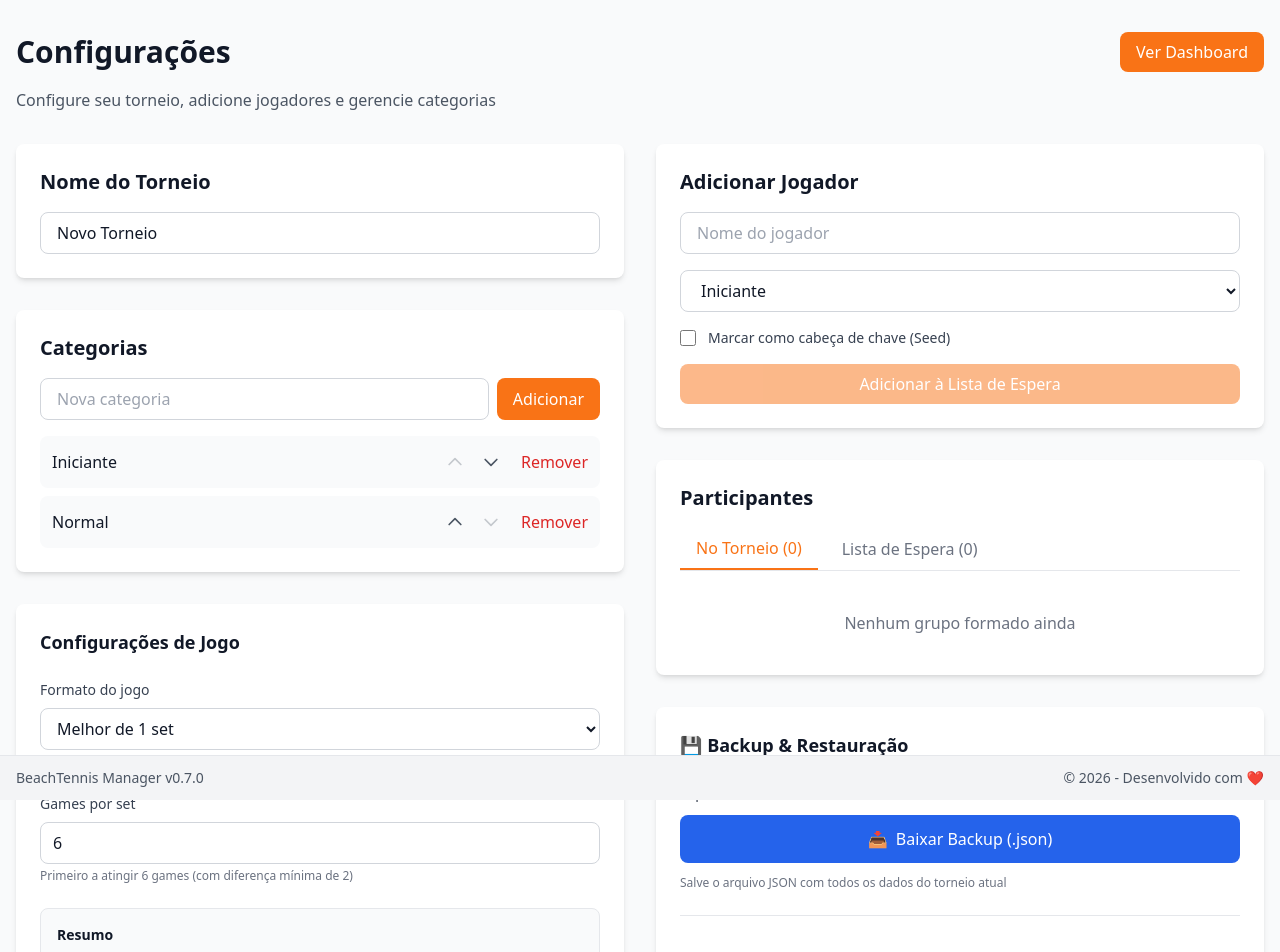
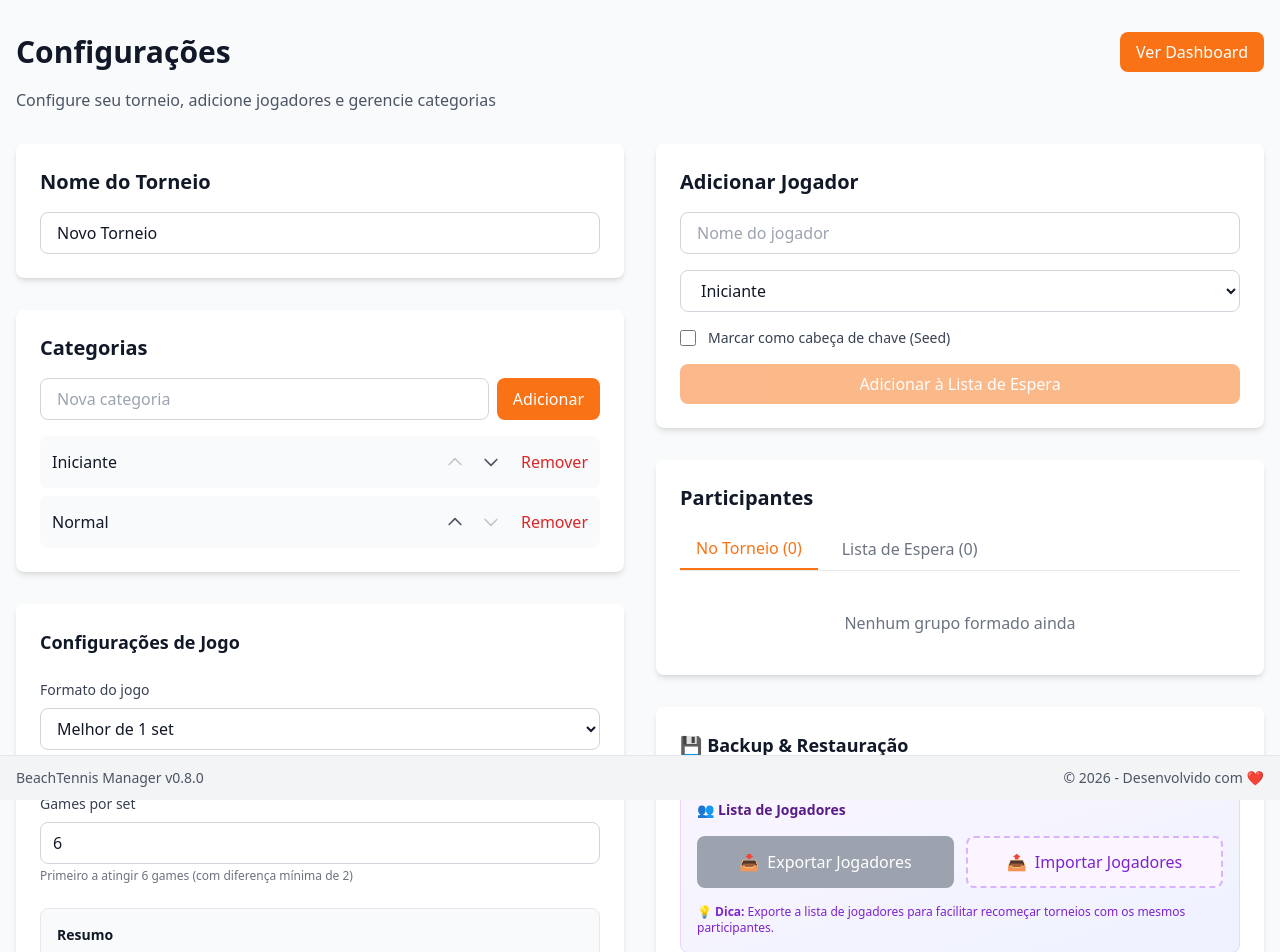
Before and after one commit to tmill15/torneio-beach-tennis, a Next.js app: page /config in a window 1280 px wide. Shown: the top 952 px of the page. Built offline with nearby package versions, Linux system fonts and the light colour scheme.

Commit message:
feat: update version to 0.8.0 and implement player import/export functionality, enhancing tournament management and user experience

```diff
--- a/app/config/page.tsx
+++ b/app/config/page.tsx
@@ -118,6 +118,12 @@ export default function ConfigPage() {
     if (window.confirm(message)) {
       resetAndRedrawGroups(categoria, selectedPhaseForReset);
     }
+  };
+
+  const handleImportPlayers = (players: typeof tournament.waitingList) => {
+    players.forEach(player => {
+      addPlayer(player.nome, player.categoria, player.isSeed || false);
+    });
   };
 
   // Jogadores na lista de espera
@@ -486,7 +492,11 @@ export default function ConfigPage() {
 
             {/* Backup & Restauração */}
             <div className="bg-white dark:bg-gray-800 rounded-lg shadow-md p-6">
-              <BackupPanel tournament={tournament} onImport={importTournament} />
+              <BackupPanel
+                tournament={tournament}
+                onImport={importTournament}
+                onImportPlayers={handleImportPlayers}
+              />
             </div>
           </div>
         </div>
--- a/app/page.tsx
+++ b/app/page.tsx
@@ -139,10 +139,6 @@ export default function Home() {
           {/* Navegação de Fases (Sempre visível) */}
           {groupsInCategory.length > 0 && (
             <div className="mt-4">
-              <div className="flex items-center gap-2 mb-4">
-                <span className="text-sm font-medium text-gray-700 dark:text-gray-300">
-                  Fase:
-                </span>
               <div className="flex gap-1 overflow-x-auto pb-2">
                 {[1, 2, 3].map((phase) => {
                   const phaseGroupsExist = groupsInCategory.some(g => g.fase === phase);
@@ -150,28 +146,29 @@ export default function Home() {
                   const isLocked = phase > maxPhase; // Só bloqueia fases futuras
                   const isCurrent = phase === selectedPhase;
                   const isCompleted = phase < maxPhase; // Fase já passou
+                  // Desabilita se for fase futura OU se não existir grupos nessa fase
+                  const isDisabled = isLocked || !phaseGroupsExist;
 
                   return (
                     <button
                       key={phase}
                       onClick={() => setSelectedPhase(phase)}
-                        disabled={isLocked} // Só desabilita fases futuras
+                      disabled={isDisabled}
                       className={`px-4 py-2 rounded-lg font-medium transition-colors whitespace-nowrap ${
                         isCurrent
                           ? 'bg-primary text-white'
-                            : isLocked
+                          : isDisabled
                             ? 'cursor-not-allowed bg-gray-200 text-gray-400 dark:bg-gray-700 dark:text-gray-500'
                             : 'bg-white dark:bg-gray-800 text-gray-700 dark:text-gray-300 hover:bg-gray-100 dark:hover:bg-gray-700'
                       }`}
                     >
                       {phase === 3 ? 'FINAL' : `Fase ${phase}`}
                       {isLocked && <span className="ml-1">🔒</span>}
-                        {isCompleted && <span className="ml-1 text-xs">✓</span>}
+                      {isCompleted && phaseGroupsExist && <span className="ml-1 text-xs">✓</span>}
                       {isCurrent && phase === maxPhase && <span className="ml-1 text-xs opacity-75">(Atual)</span>}
                     </button>
                   );
                 })}
-                </div>
               </div>
             </div>
           )}
--- a/components/BackupPanel.tsx
+++ b/components/BackupPanel.tsx
@@ -6,18 +6,20 @@
 'use client';
 
 import { useState, useRef, ChangeEvent } from 'react';
-import type { Tournament } from '@/types';
+import type { Tournament, Player } from '@/types';
 import { downloadBackup, importTournament, validateBackup, getBackupMetadata } from '@/services/backupService';
 
 interface BackupPanelProps {
   tournament: Tournament;
   onImport: (tournament: Tournament) => void;
+  onImportPlayers: (players: Player[]) => void;
 }
 
-export function BackupPanel({ tournament, onImport }: BackupPanelProps) {
+export function BackupPanel({ tournament, onImport, onImportPlayers }: BackupPanelProps) {
   const [isImporting, setIsImporting] = useState(false);
   const [error, setError] = useState<string | null>(null);
   const fileInputRef = useRef<HTMLInputElement>(null);
+  const playersFileInputRef = useRef<HTMLInputElement>(null);
 
   const handleExport = () => {
     try {
@@ -79,6 +81,86 @@ export function BackupPanel({ tournament, onImport }: BackupPanelProps) {
     }
   };
 
+  // ===== Exportar/Importar Jogadores =====
+
+  const handleExportPlayers = () => {
+    try {
+      const playersData = {
+        exportDate: new Date().toISOString(),
+        totalPlayers: tournament.waitingList.length,
+        players: tournament.waitingList.map(p => ({
+          nome: p.nome,
+          categoria: p.categoria,
+          isSeed: p.isSeed || false,
+        })),
+      };
+
+      const dataStr = JSON.stringify(playersData, null, 2);
+      const blob = new Blob([dataStr], { type: 'application/json' });
+      const url = URL.createObjectURL(blob);
+      const link = document.createElement('a');
+
+      const filename = `jogadores-${tournament.nome.replace(/\s+/g, '-')}-${new Date().toISOString().split('T')[0]}.json`;
+      link.href = url;
+      link.download = filename;
+      document.body.appendChild(link);
+      link.click();
+      document.body.removeChild(link);
+      URL.revokeObjectURL(url);
+
+      setError(null);
+    } catch (err) {
+      setError('Erro ao exportar jogadores');
+      console.error(err);
+    }
+  };
+
+  const handleImportPlayers = async (e: ChangeEvent<HTMLInputElement>) => {
+    const file = e.target.files?.[0];
+    if (!file) return;
+
+    setIsImporting(true);
+    setError(null);
+
+    try {
+      const json = await file.text();
+      const data = JSON.parse(json);
+
+      // Validação básica
+      if (!data.players || !Array.isArray(data.players)) {
+        setError('Arquivo de jogadores inválido');
+        setIsImporting(false);
+        return;
+      }
+
+      // Confirmação antes de importar
+      const message = `Você está prestes a importar ${data.totalPlayers || data.players.length} jogador(es).\n\n` +
+        `Eles serão adicionados à lista de espera.\n\n` +
+        `Deseja continuar?`;
+
+      if (window.confirm(message)) {
+        const playersToImport: Player[] = data.players.map((p: any, idx: number) => ({
+          id: Date.now() + idx,
+          nome: p.nome || '',
+          categoria: p.categoria || tournament.categorias[0],
+          isSeed: p.isSeed || false,
+          status: 'waiting' as const,
+        }));
+
+        onImportPlayers(playersToImport);
+      }
+    } catch (err) {
+      setError(err instanceof Error ? err.message : 'Erro ao importar jogadores');
+      console.error(err);
+    } finally {
+      setIsImporting(false);
+      // Limpa o input file
+      if (playersFileInputRef.current) {
+        playersFileInputRef.current.value = '';
+      }
+    }
+  };
+
   return (
     <div className="space-y-6">
       <h3 className="text-lg font-semibold text-gray-900 dark:text-white flex items-center gap-2">
@@ -91,29 +173,78 @@ export function BackupPanel({ tournament, onImport }: BackupPanelProps) {
         </div>
       )}
 
-      {/* Exportar */}
+      {/* Exportar/Importar Jogadores */}
+      <div className="space-y-4 bg-gradient-to-br from-purple-50 to-indigo-50 dark:from-purple-900/20 dark:to-indigo-900/20 border border-purple-200 dark:border-purple-800 rounded-lg p-4">
+        <h4 className="text-sm font-semibold text-purple-900 dark:text-purple-200 flex items-center gap-2">
+          👥 Lista de Jogadores
+        </h4>
+
+        <div className="grid grid-cols-1 sm:grid-cols-2 gap-3">
+          {/* Exportar Jogadores */}
+          <button
+            onClick={handleExportPlayers}
+            disabled={tournament.waitingList.length === 0}
+            className="px-4 py-3 bg-purple-600 hover:bg-purple-700 disabled:bg-gray-400 disabled:cursor-not-allowed text-white rounded-lg font-medium transition-colors flex items-center justify-center gap-2"
+            title={tournament.waitingList.length === 0 ? 'Nenhum jogador na lista de espera' : ''}
+          >
+            <span>📥</span>
+            Exportar Jogadores
+          </button>
+
+          {/* Importar Jogadores */}
+          <label
+            htmlFor="players-file"
+            className={`px-4 py-3 border-2 border-dashed rounded-lg font-medium transition-all cursor-pointer flex items-center justify-center gap-2 ${
+              isImporting
+                ? 'border-gray-300 dark:border-gray-600 bg-gray-50 dark:bg-gray-800 cursor-not-allowed'
+                : 'border-purple-300 dark:border-purple-700 bg-purple-50 dark:bg-purple-900/20 hover:bg-purple-100 dark:hover:bg-purple-900/30 text-purple-700 dark:text-purple-300'
+            }`}
+          >
+            <span>📤</span>
+            {isImporting ? 'Importando...' : 'Importar Jogadores'}
+          </label>
+
+          <input
+            ref={playersFileInputRef}
+            id="players-file"
+            type="file"
+            accept=".json,application/json"
+            onChange={handleImportPlayers}
+            disabled={isImporting}
+            className="hidden"
+          />
+        </div>
+
+        <p className="text-xs text-purple-700 dark:text-purple-300">
+          💡 <strong>Dica:</strong> Exporte a lista de jogadores para facilitar recomeçar torneios com os mesmos participantes.
+        </p>
+      </div>
+
+      <div className="border-t border-gray-200 dark:border-gray-700" />
+
+      {/* Exportar Torneio Completo */}
       <div className="space-y-3">
         <h4 className="text-sm font-medium text-gray-700 dark:text-gray-300">
-          Exportar Torneio Atual
+          Exportar Torneio Completo
         </h4>
         <button
           onClick={handleExport}
           className="w-full px-4 py-3 bg-blue-600 hover:bg-blue-700 text-white rounded-lg font-medium transition-colors flex items-center justify-center gap-2"
         >
           <span>📥</span>
-          Baixar Backup (.json)
+          Baixar Backup Completo (.json)
         </button>
         <p className="text-xs text-gray-500 dark:text-gray-400">
-          Salve o arquivo JSON com todos os dados do torneio atual
+          Salva o arquivo JSON com todos os dados: grupos, jogos, placares e ranking
         </p>
       </div>
 
-      <div className="border-t border-gray-200 dark:border-gray-700 pt-6" />
+      <div className="border-t border-gray-200 dark:border-gray-700" />
 
-      {/* Importar */}
+      {/* Importar Torneio Completo */}
       <div className="space-y-3">
         <h4 className="text-sm font-medium text-gray-700 dark:text-gray-300">
-          Importar Torneio
+          Importar Torneio Completo
         </h4>
 
         <label
--- a/hooks/useTournament.ts
+++ b/hooks/useTournament.ts
@@ -86,12 +86,18 @@ export function useTournament() {
 
     // 🧹 MIGRAÇÃO v0.7.0: Limpar badges de desempate em fases 2+
     // Ao avançar de fase, tiebreakOrder e tiebreakMethod devem ser limpos
+    // Esta migração sempre roda para garantir limpeza
+    const hasPhase2Plus = rawTournament.grupos.some(group => group.fase > 1);
+
+    if (hasPhase2Plus) {
       const needsBadgeCleanup = rawTournament.grupos.some(group =>
-      group.fase > 1 && group.players.some(p => p.tiebreakOrder || p.tiebreakMethod)
+        group.fase > 1 && group.players.some(p =>
+          p.tiebreakOrder !== undefined || p.tiebreakMethod !== undefined
+        )
       );
 
       if (needsBadgeCleanup) {
-      console.log('🧹 Limpando badges de desempate em fases 2+...');
+        console.log('🧹 v0.7.0: Limpando badges de desempate em fases 2+...');
         const cleanedTournament = {
           ...rawTournament,
           grupos: rawTournament.grupos.map(group => {
@@ -102,7 +108,13 @@ export function useTournament() {
                 players: group.players.map(p => {
                   // Remove tiebreakOrder e tiebreakMethod de fases novas
                   const { tiebreakOrder, tiebreakMethod, ...cleanPlayer } = p;
-                return cleanPlayer;
+                  return {
+                    ...cleanPlayer,
+                    // Mantém os outros campos
+                    status: p.status,
+                    qualificationType: p.qualificationType,
+                    eliminatedInPhase: p.eliminatedInPhase
+                  };
                 })
               };
             }
@@ -111,7 +123,9 @@ export function useTournament() {
           version: '0.7.0'
         };
         setTimeout(() => setRawTournament(cleanedTournament), 0);
+        console.log('✅ Badges limpos com sucesso!');
         return cleanedTournament;
+      }
     }
 
     return rawTournament;
--- a/package.json
+++ b/package.json
@@ -1,6 +1,6 @@
 {
   "name": "torneio-beach-tennis",
-  "version": "0.7.0",
+  "version": "0.8.0",
   "description": "App PWA para gestão de torneios de Beach Tennis",
   "private": true,
   "scripts": {
```
Also changed, not shown: 1 other file (tests, documents, lock files or other folders). Lines whose indentation alone changed are shown as unchanged.
